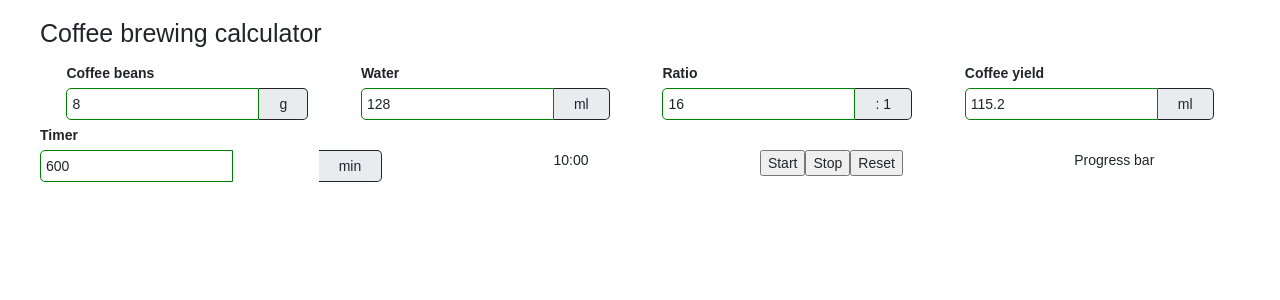
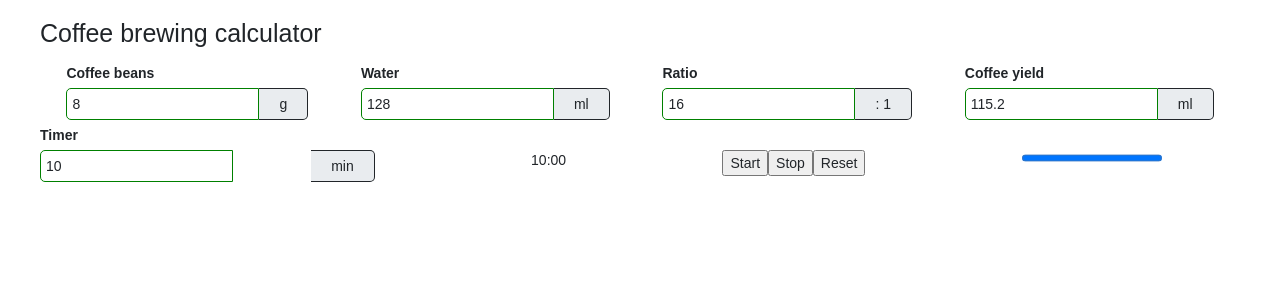
Before and after one commit to kodosa7/coffee-brewing-calculator, a React (Vite) app: page / in a window 1280 px wide. Shown: the top 300 px of the page. Built offline with nearby package versions, Linux system fonts and the light colour scheme.

Commit message:
Added basic progress bar without logic

```diff
--- a/src/components/Timer.jsx
+++ b/src/components/Timer.jsx
@@ -3,17 +3,15 @@ import { useState, useEffect } from "react";
 const Timer = () => {
     const [time, setTime] = useState(600);
     const [isRunning, setIsRunning] = useState(false);
-    const [endReached, setEndReached] = useState(false);
+    const [countdown, setCountdown] = useState(10);
 
 
     useEffect(() => {
         let timer;
-        if (isRunning && time > -1) {
+        if (isRunning && time > 0) {
                 timer = setInterval(() => {
                     setTime((prevTime) => prevTime - 1);
             }, 1000);
-        } else if (time === 1) {
-            setEndReached(true);
         };
 
         return () => {
@@ -22,8 +20,15 @@ const Timer = () => {
     }, [isRunning, time]);
 
 
-    const handleTime = (e) => {
-        setTime(time);
+    const handleCountdown = (e) => {
+        if (e.target.value < 0) {
+            e.target.value = 0
+        }
+
+        setCountdown(e.target.value);
+        setIsRunning(false);
+        setTime(e.target.value * 60);
+        console.log(countdown, time)
     }
 
     const handleStartButton = () => {
@@ -39,7 +44,8 @@ const Timer = () => {
     const handleResetButton = () => {
         console.log("Reset button pressed");
         setIsRunning(false);
-        setTime(600);
+        setTime(countdown * 60);
+        setCountdown()
     }
 
     return (
@@ -52,9 +58,10 @@ const Timer = () => {
                     type="number"
                     id="timer"
                     name="timer"
+                    step=".5"
                     required
-                    value={ time }
-                    onChange={ handleTime }
+                    value={ countdown }
+                    onChange={ handleCountdown }
                 />
                 <div className="inputField__unit">
                     min
@@ -87,7 +94,14 @@ const Timer = () => {
                 </div>
 
                 <div>
-                    Progress bar
+                    <progress
+                        id="progress-bar"
+                        // max="0"
+                        value={ time }
+                        onChange={e => setCountdown(e.target.value)}
+                    >
+
+                    </progress>
                 </div>
 
             </div>
```
